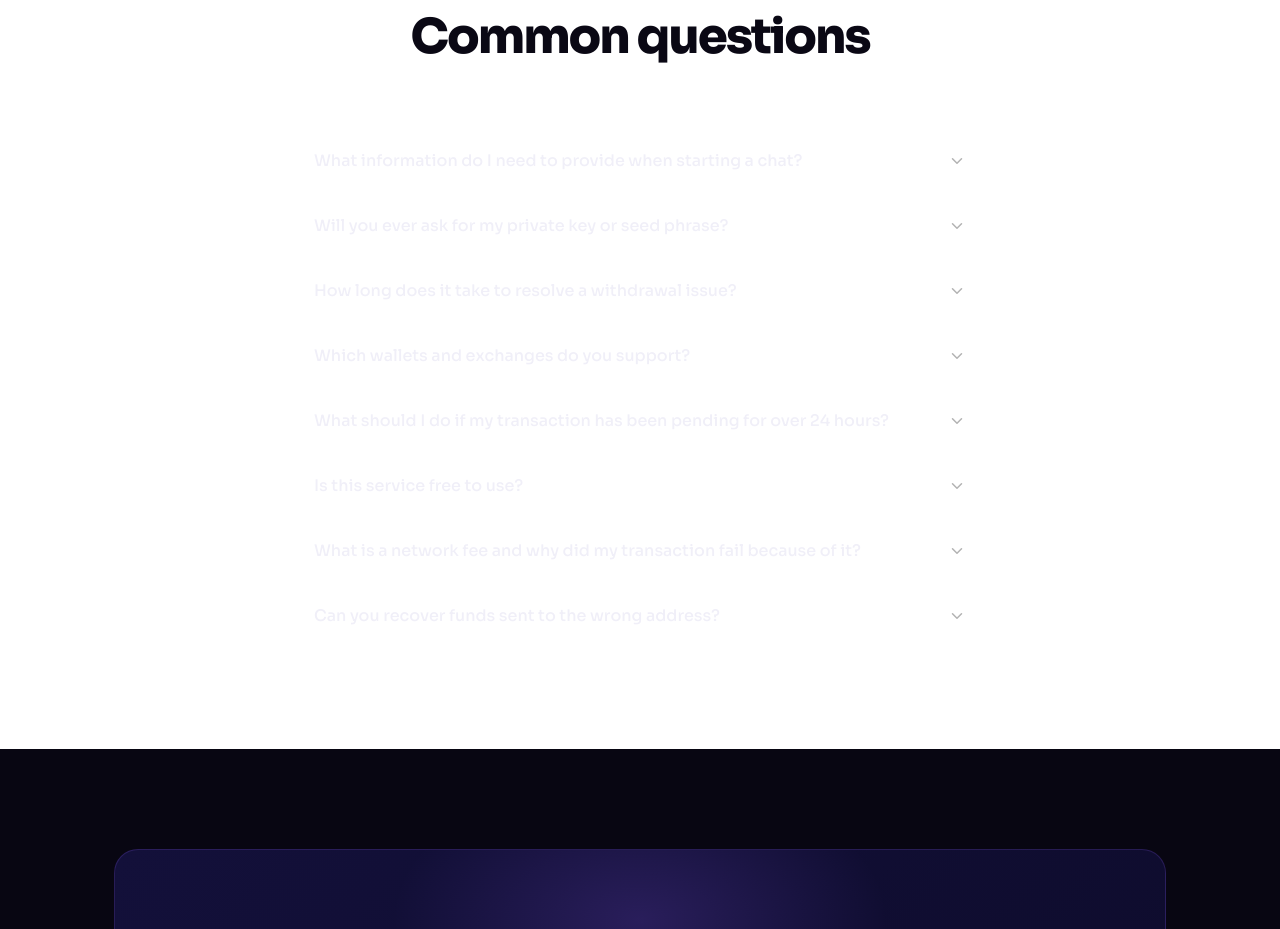
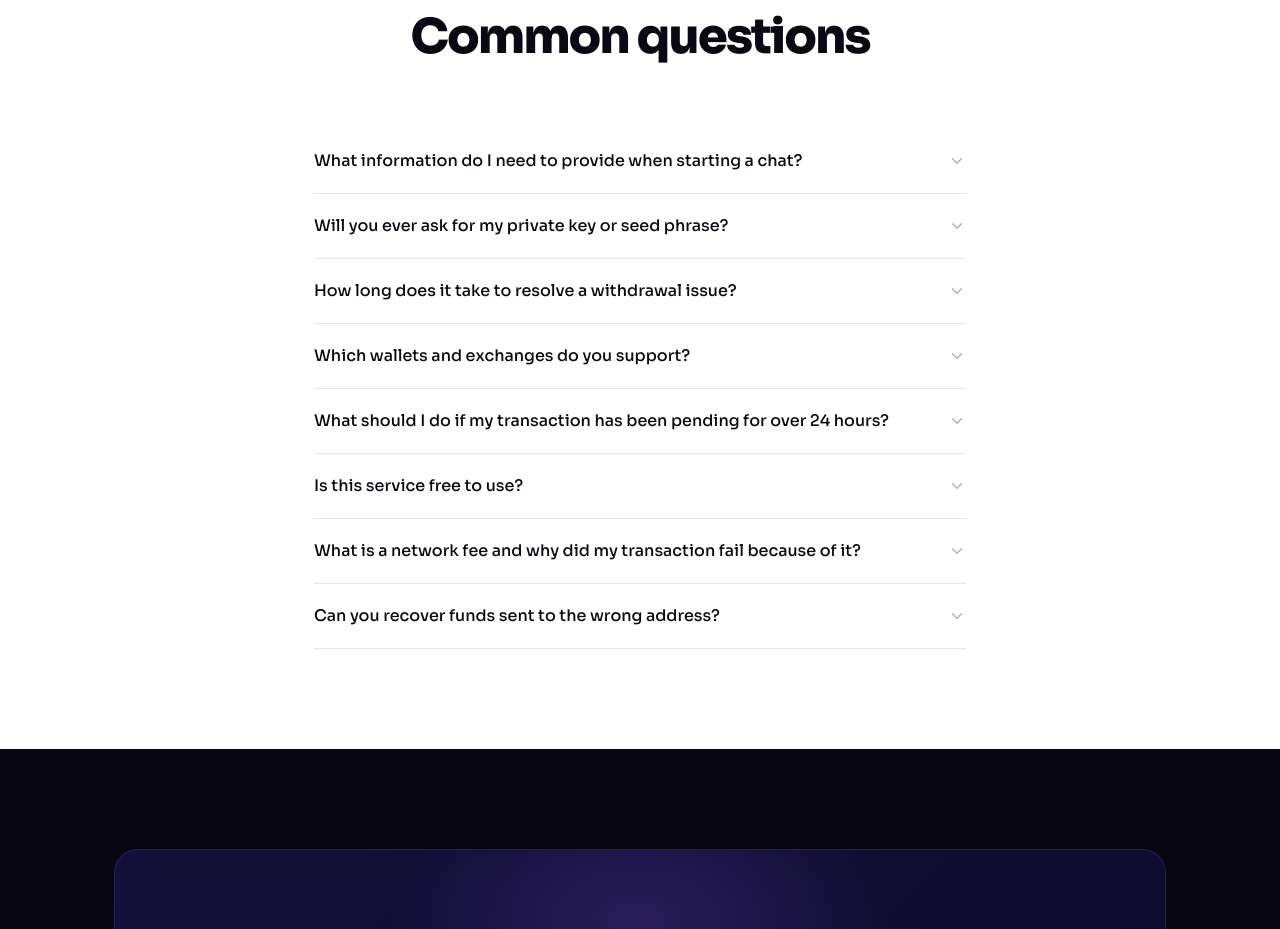
Before and after one commit to Fortunate6882/cryptowalletsupport, a React (Vite) app in the folder cryptosupport/: page / in a window 1280 px wide. Shown: the part 4280-5209 px from the top of the page. Built offline with nearby package versions, Linux system fonts and the light colour scheme; no server answers.

Commit message:
Update index.css

```diff
--- a/cryptosupport/src/index.css
+++ b/cryptosupport/src/index.css
@@ -194,13 +194,13 @@ code, pre {
   animation: scrollLeft 30s linear infinite;
 }
 
-.accordion-item { border-bottom: 1px solid var(--border); }
+.accordion-item { border-bottom: 1px solid rgba(10,8,20,0.10); }
 
 .accordion-btn {
   width: 100%;
   background: none;
   border: none;
-  color: var(--text);
+  color: #0a0814;
   padding: 20px 0;
   display: flex;
   align-items: center;
@@ -213,10 +213,10 @@ code, pre {
   transition: color 0.2s;
 }
 
-.accordion-btn:hover { color: var(--blue2); }
+.accordion-btn:hover { color: #8B5CF6; }
 
 .accordion-content {
-  color: var(--muted);
+  color: rgba(10,8,20,0.55);
   font-size: 15px;
   line-height: 1.75;
   padding-bottom: 20px;
```
